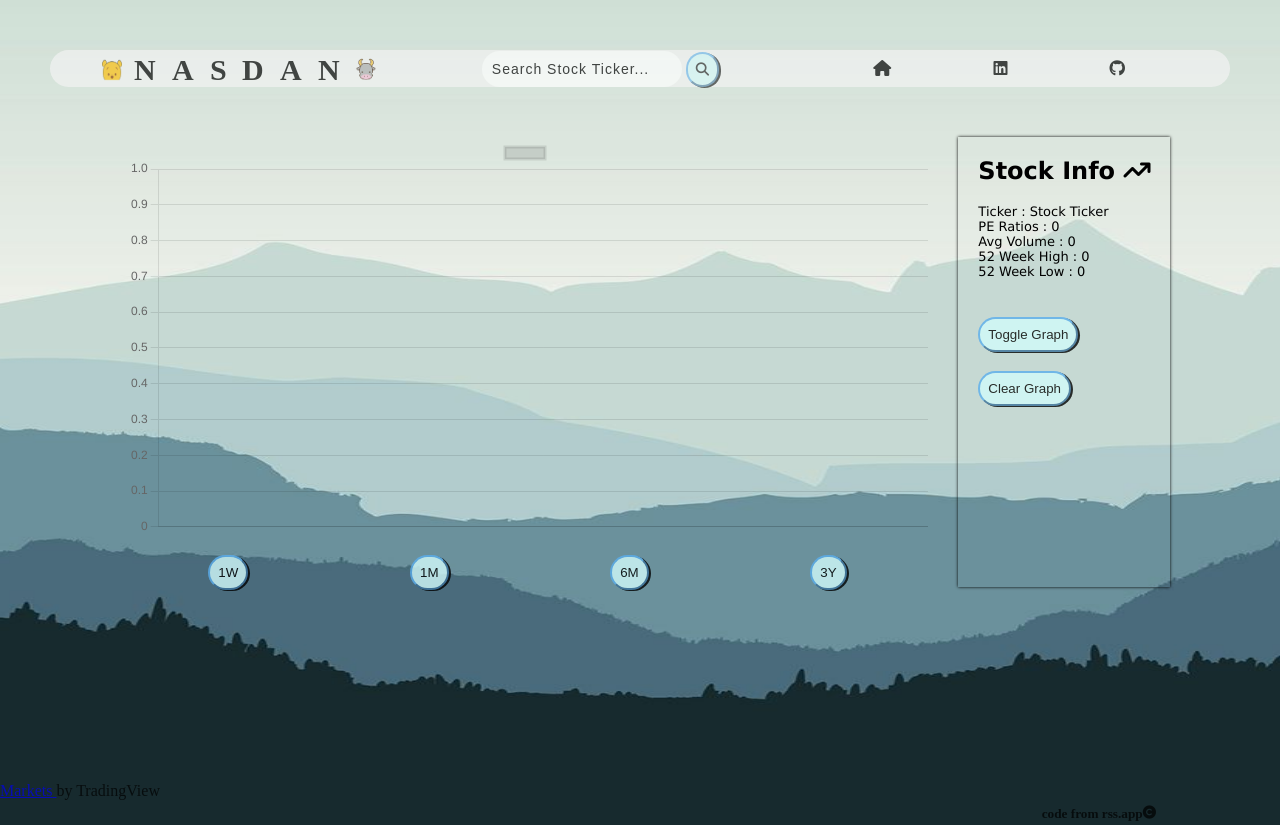
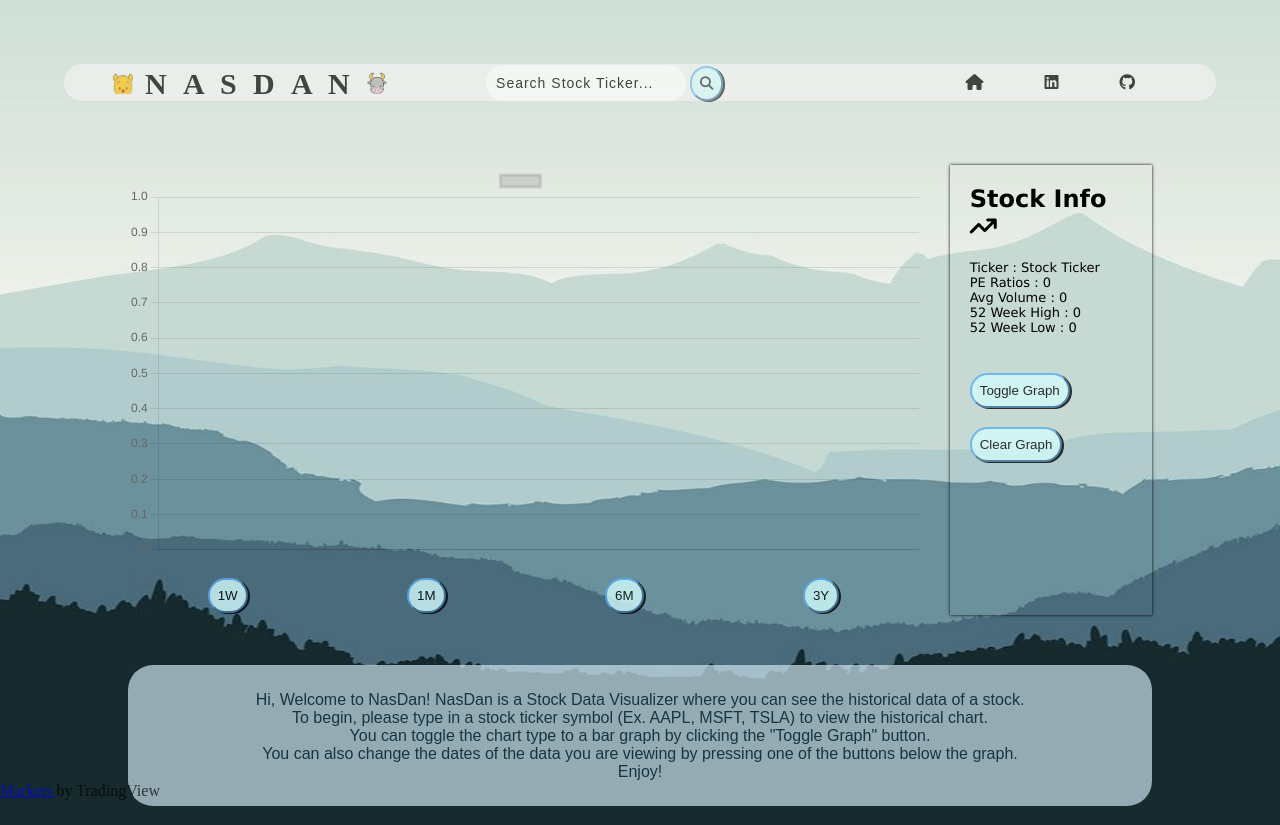
Before and after one commit to DLi53/JSProject-NasDan, a website built with webpack: page index.html in a window 1280 px wide. Shown: the top 825 px of the page. Built offline with nearby package versions, Linux system fonts and the light colour scheme; a script that the page names is missing.

Commit message:
morestuff

```diff
--- a/index.html
+++ b/index.html
@@ -41,9 +41,9 @@
             </form>
 
             <ul class="navlinks">
-                <li><a id ="icons" href="https://www.homedepot.com/"><i class="fa-solid fa-house"></i></a></li>
-                <li><a id ="icons" href="#"><i class="fa-brands fa-linkedin"></i></a></li>
-                <li><a id ="icons" href="#"><i class="fa-brands fa-github"></i></a></li>
+                <li><a id ="icons" href="https://dli53.github.io/JS-Project/"><i class="fa-solid fa-house"></i></a></li>
+                <li><a id ="icons" href="https://www.linkedin.com/in/danielli52/"><i class="fa-brands fa-linkedin"></i></a></li>
+                <li><a id ="icons" href="https://github.com/DLi53"><i class="fa-brands fa-github"></i></a></li>
             </ul>
     </nav>
 
@@ -83,15 +83,28 @@
 
     </div>
 
+    <div class="howTo">
+        <ul>
+            <li>Hi, Welcome to NasDan! NasDan is a Stock Data Visualizer where you can see the historical data of a stock.</li>
+            <li>To begin, please type in a stock ticker symbol (Ex. AAPL, MSFT, TSLA) to view the historical chart.</li>
+            <li>You can toggle the chart type to a bar graph by clicking the "Toggle Graph" button.</li>
+            <li>You can also change the dates of the data you are viewing by pressing one of the buttons below the graph.</li>
+            <li>Enjoy!</li>
+        </ul>
+
+    </div>
+
+
+
     <div class = 'news'>
         <rssapp-carousel id="B4IS4boqMe2VmiWu"></rssapp-carousel>
         <script src="https://widget.rss.app/v1/carousel.js" type="text/javascript" async></script>
         <h5 id="citation">code from rss.app <i class="fa-solid fa-copyright"></i></h5>
     </div>
 
-
     <br>
     <br>
+
     <div class="rotatingbar">
         <div class="tradingview-widget-copyright">
             <a href="https://www.tradingview.com/markets/" rel="noopener" target="_blank">
--- a/src/chartrenderer/chart_renderer.js
+++ b/src/chartrenderer/chart_renderer.js
@@ -104,13 +104,17 @@
             this.chart.config.data.datasets.forEach(ele => {
                 labels.push(ele.label)
             })
+            this.inputElement.id = "search-input"
             if (!labels.includes(ticker.toUpperCase())) {
 
                 getTickerData(ticker).then(data => {
                     this.updateData(data);
+                    this.inputElement.placeholder = "Search Stock Ticker...";
                     // console.log('this works');
                 }).catch(() => {
                     console.log("Bad ticker bro");
+                    console.log(this.inputElement.id = "shake");
+                    this.inputElement.placeholder = "Invalid Ticker";
                 })
 
                 getHistoricalData(ticker).then(data => {
@@ -118,14 +122,17 @@
                     // console.log('BROOOOO this works');
                     // console.log(data);
                     this.updateChart(data.data)
+                    this.inputElement.placeholder = "Search Stock Ticker...";
                 }).catch(() => {
                     console.log("BROOO Bad ticker bro");
+                    this.inputElement.placeholder = "Invalid Ticker";
                     console.log(this.inputElement.id = "shake");
                 })
             } else {
+                this.inputElement.id = "shake";
+                this.inputElement.placeholder = "Already Searched";
+            }
 
-                console.log(this.inputElement.id = "shake");
-            }
         })
 
         this.searchbutton.addEventListener("click", e => {
@@ -137,13 +144,18 @@
             this.chart.config.data.datasets.forEach(ele => {
                 labels.push(ele.label)
             })
+            this.inputElement.id = "search-input"
+
             if (!labels.includes(ticker.toUpperCase())) {
 
                 getTickerData(ticker).then(data => {
                     this.updateData(data);
                     // console.log('this works');
+                    this.inputElement.placeholder = "Search Stock Ticker...";
+
                 }).catch(() => {
                     console.log("Bad ticker bro");
+                    this.inputElement.placeholder = "Invalid Ticker";
                 })
 
                 getHistoricalData(ticker).then(data => {
@@ -155,13 +167,13 @@
                 }).catch(() => {
                     console.log("BROOO Bad ticker bro");
                     console.log(this.inputElement.id = "shake");
-
                 })
 
             } else {
                 console.log(this.inputElement.id = "shake");
 
             }
+            this.inputElement.id = "search-input"
         })
 
 
--- a/src/styles/style.css
+++ b/src/styles/style.css
@@ -27,7 +27,8 @@
     justify-content: space-around;
     align-items: center;
     /* flex-direction: row; */
-    margin: 50px;
+    margin-inline: 5%;
+    margin-block: 5%;
     /* border: 50px; */
     background-color: rgb(243, 243, 243);
     border-radius: 25px;
@@ -76,28 +77,11 @@
 }
 
 @keyframes shake {
-    8%,
-    41% {
-        transform: translateX(-10px);
-    }
-
-    25%,
-    58% {
-        transform: translateX(10px);
-    }
-
-    75% {
-        transform: translateX(-5px);
-    }
-
-    92% {
-        transform: translateX(5px);
-    }
-
-    0%,
-    100% {
-        transform: translateX(0);
-    }
+    8%,41% {transform: translateX(-10px);}
+    25%,58% {transform: translateX(10px);}
+    75% {transform: translateX(-5px);}
+    92% {transform: translateX(5px);}
+    0%,100% {transform: translateX(0);}
 }
 
 
@@ -163,6 +147,7 @@
 .navlinks {
     display: flex;
     justify-content: space-around;
+    padding-left: 10%;
     width: 30%;
 }
 
@@ -176,24 +161,17 @@
 
 }
 
-
-
-/* .burger {
-    display: none;
-} */
-
 .mid-section {
     display: flex;
     justify-content: space-around;
-    margin-right: 100px;
+    margin-inline: 10%;
 }
 
 .chart {
-    margin-left: 10%;
-    margin-right: 1%;
-    height: 600px;
+
+    margin-right: 3%;
+    height: 500px;
     width: 800px;
-
 }
 
 
@@ -220,8 +198,6 @@
 .rotatingbar {
     opacity: 0.7;
     position: sticky;
-    margin-bottom: 100px ;
-    position: sticky;
     bottom: 0;
 }
 
@@ -242,3 +218,18 @@
 .cover{
     display: hidden;
 }
+
+.howTo{
+    margin-inline: 10%;
+    font-family: Arial, Helvetica, sans-serif;
+    color: rgb(22, 59, 79);
+    opacity: 0.7;
+    background-color: #cce3ed;
+    padding: 2%;
+    border-radius: 25px;
+}
+
+.howTo>ul {
+    list-style: none;
+    text-align: center;
+}
```
Also changed, not shown: dist/main.css, 1 other file. Lines whose indentation alone changed are shown as unchanged.
